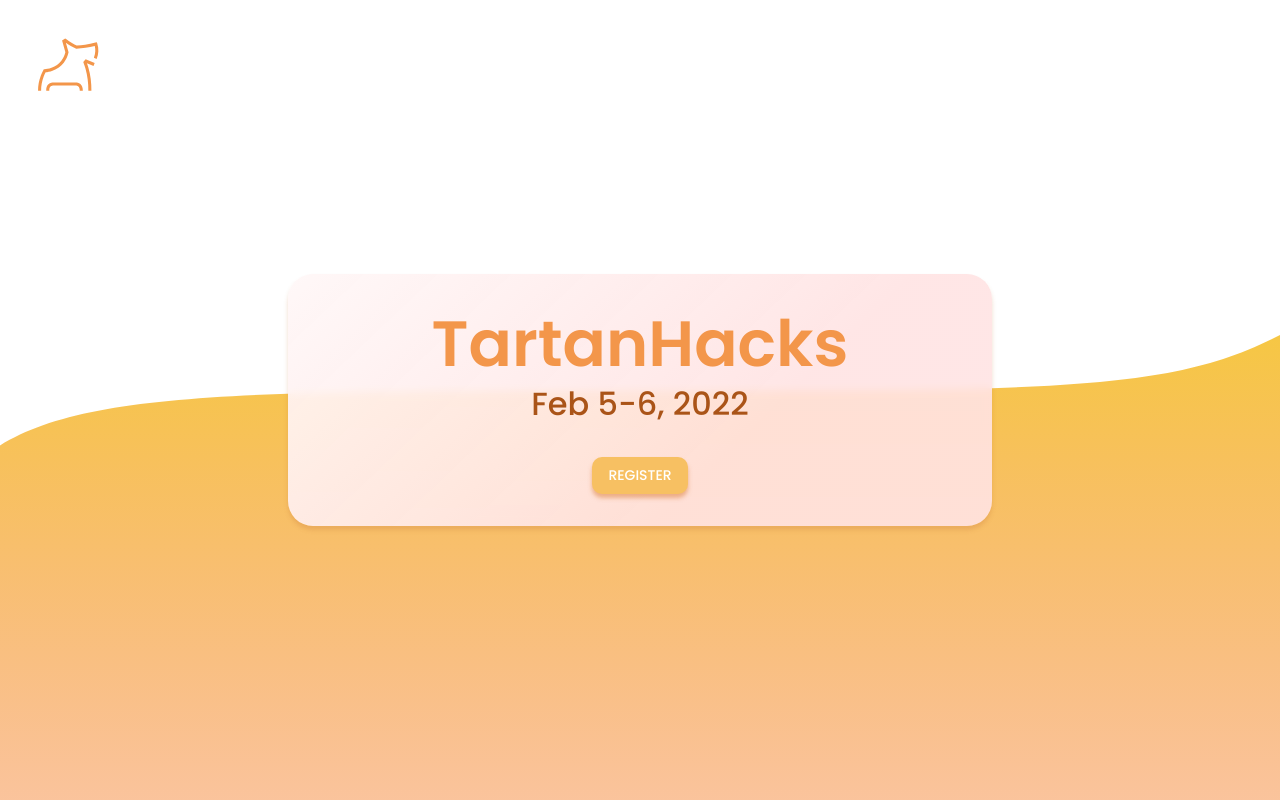
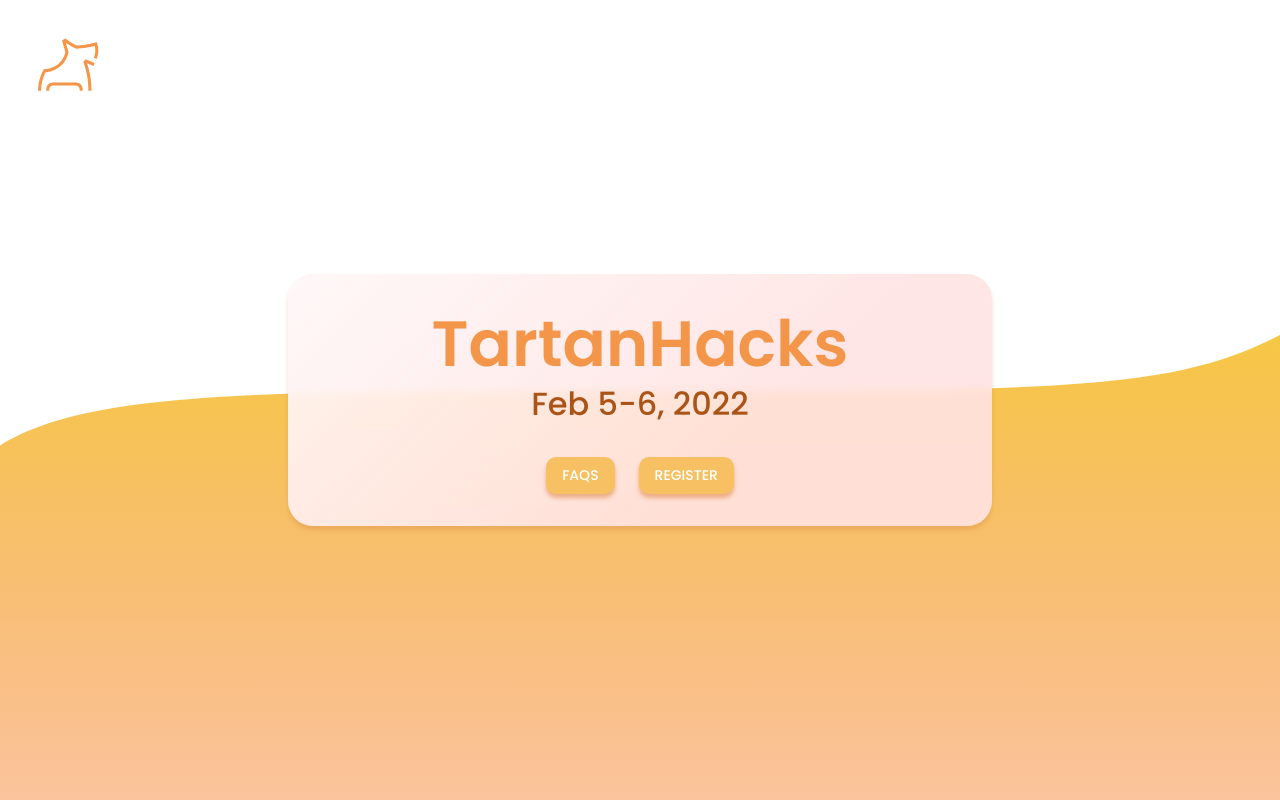
Before and after one commit to ScottyLabs/tartanhacks, a Next.js app: page / in a window 1280 px wide. Shown: the top 800 px of the page. Built offline with nearby package versions, Linux system fonts and the light colour scheme.

Commit message:
Added button to FAQ section

```diff
--- a/src/components/dashboard/DashboardDialog.tsx
+++ b/src/components/dashboard/DashboardDialog.tsx
@@ -49,12 +49,22 @@ const SubHeading = styled(Typography)(({ theme }) => ({
   marginBottom: "1em",
 }));
 
+const ButtonContainer = styled("div")({
+  display: "flex",
+  flexDirection: "row",
+  gap: "1.5em",
+});
+
 const DashboardDialog = (): ReactElement => {
   return (
     <Dialog>
       <DialogContent>
         <Heading variant="h2">TartanHacks</Heading>
         <SubHeading variant="h5">Feb 5-6, 2022</SubHeading>
+        <ButtonContainer>
+          <Link href="#faq" underline="none">
+            <RectangleButton type="button">FAQs</RectangleButton>
+          </Link>
           <Link
             href="https://register.tartanhacks.com/"
             target="_blank"
@@ -62,6 +72,7 @@ const DashboardDialog = (): ReactElement => {
           >
             <RectangleButton type="button">Register</RectangleButton>
           </Link>
+        </ButtonContainer>
       </DialogContent>
     </Dialog>
   );
--- a/src/components/faq/FAQSection.tsx
+++ b/src/components/faq/FAQSection.tsx
@@ -125,11 +125,12 @@ const FAQSection = (): ReactElement => {
   const [expanded, setExpanded] = useState(-1);
 
   return (
-    <Section>
+    <Section id="faq">
       <Heading variant="h2">FAQs</Heading>
       <Questions>
         {faqs.map(({ question, answer }, idx) => (
           <Accordion
+            key={idx}
             expanded={expanded === idx}
             onChange={(e, isExpanded) => {
               setExpanded(isExpanded ? idx : -1);
```
Lines whose indentation alone changed are shown as unchanged.
